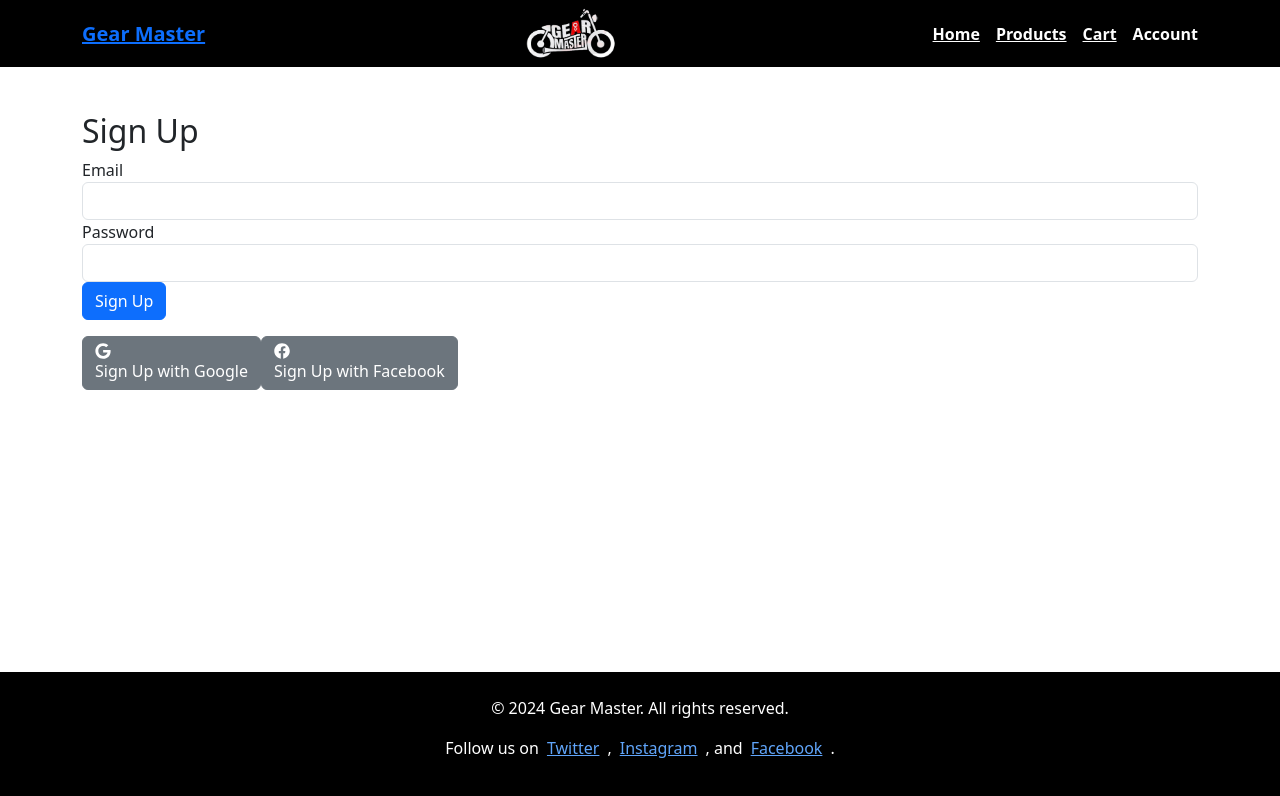
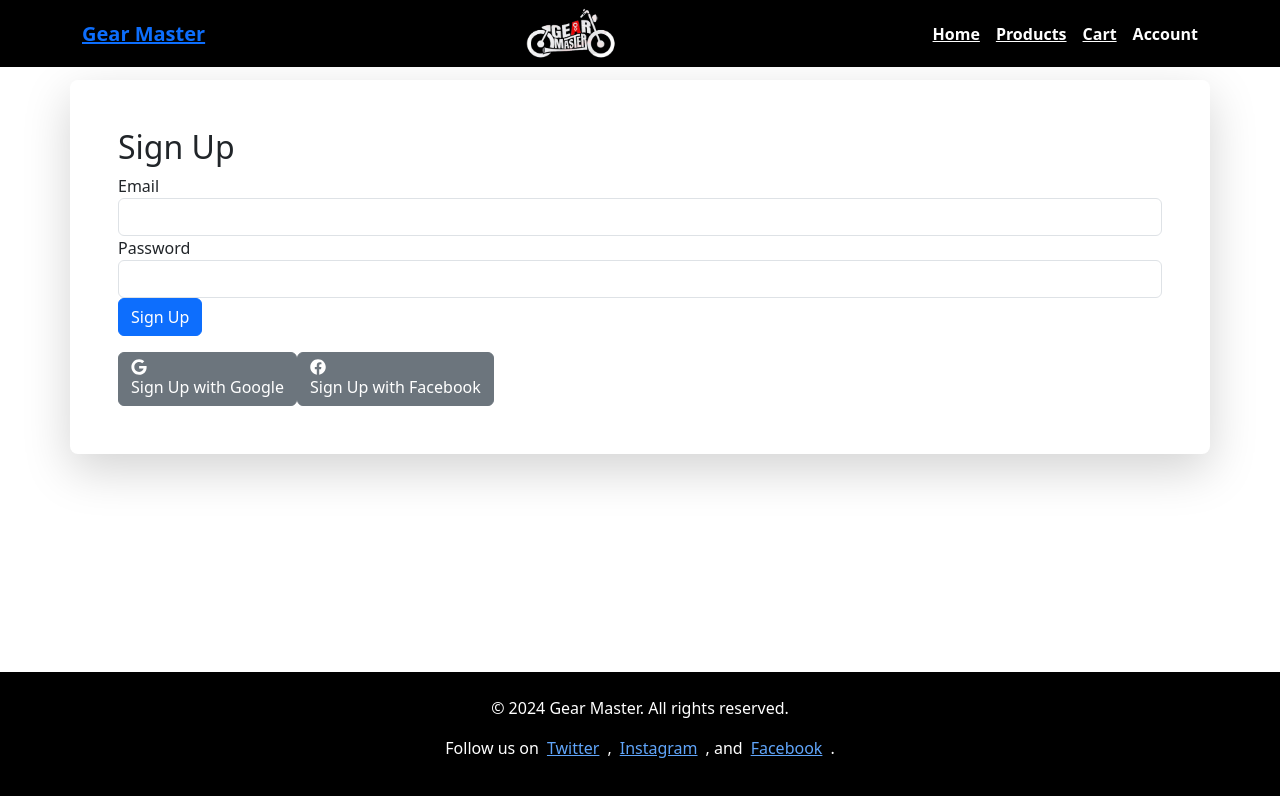
Before and after one commit to saajiidi/gm-store, a React (Create React App) app: page /signup in a window 1280 px wide. Shown: the top 796 px of the page. Built offline with nearby package versions, Linux system fonts and the light colour scheme.

Commit message:
update in jason hompage

```diff
--- a/package.json
+++ b/package.json
@@ -1,7 +1,7 @@
 {
   "name": "gm-store",
   "version": "0.1.0",
-  "homepage": "https://saajiidi.github.io/gm-store",
+  "homepage": ".",
   "private": true,
   "dependencies": {
     "@testing-library/jest-dom": "^5.17.0",
--- a/src/components/Auth/LoginPage.tsx
+++ b/src/components/Auth/LoginPage.tsx
@@ -6,10 +6,10 @@ import {
   signInWithPopup,
   FacebookAuthProvider,
 } from "firebase/auth";
-import firebaseApp from "../../firebaseConfig"; // Ensure this import is present
+import firebaseApp from "../../firebaseConfig";
 import { FaGoogle, FaFacebook } from "react-icons/fa";
 
-const auth = getAuth(firebaseApp); // Use initialized Firebase app
+const auth = getAuth(firebaseApp);
 
 const LoginPage: React.FC = () => {
   const [email, setEmail] = useState("");
--- a/src/components/Auth/SignUpPage.tsx
+++ b/src/components/Auth/SignUpPage.tsx
@@ -50,7 +50,7 @@ const SignUpPage: React.FC = () => {
   };
 
   return (
-    <div className="container mt-5">
+    <div className="container mt-3 p-5 rounded-lg shadow-lg">
       <h2>Sign Up</h2>
       <form onSubmit={handleSignUp}>
         <div className="form-group">
--- a/src/pages/Home.tsx
+++ b/src/pages/Home.tsx
@@ -2,8 +2,6 @@
 
 import React from "react";
 import Slider from "../components/Slider/Slider";
-import logo from "../assets/img/gear-master-logo.png"
-import ProductCard from "../components/Products/ProductCard";
 import ProductListing from "../components/Products/ProductListing";
 
 
```
